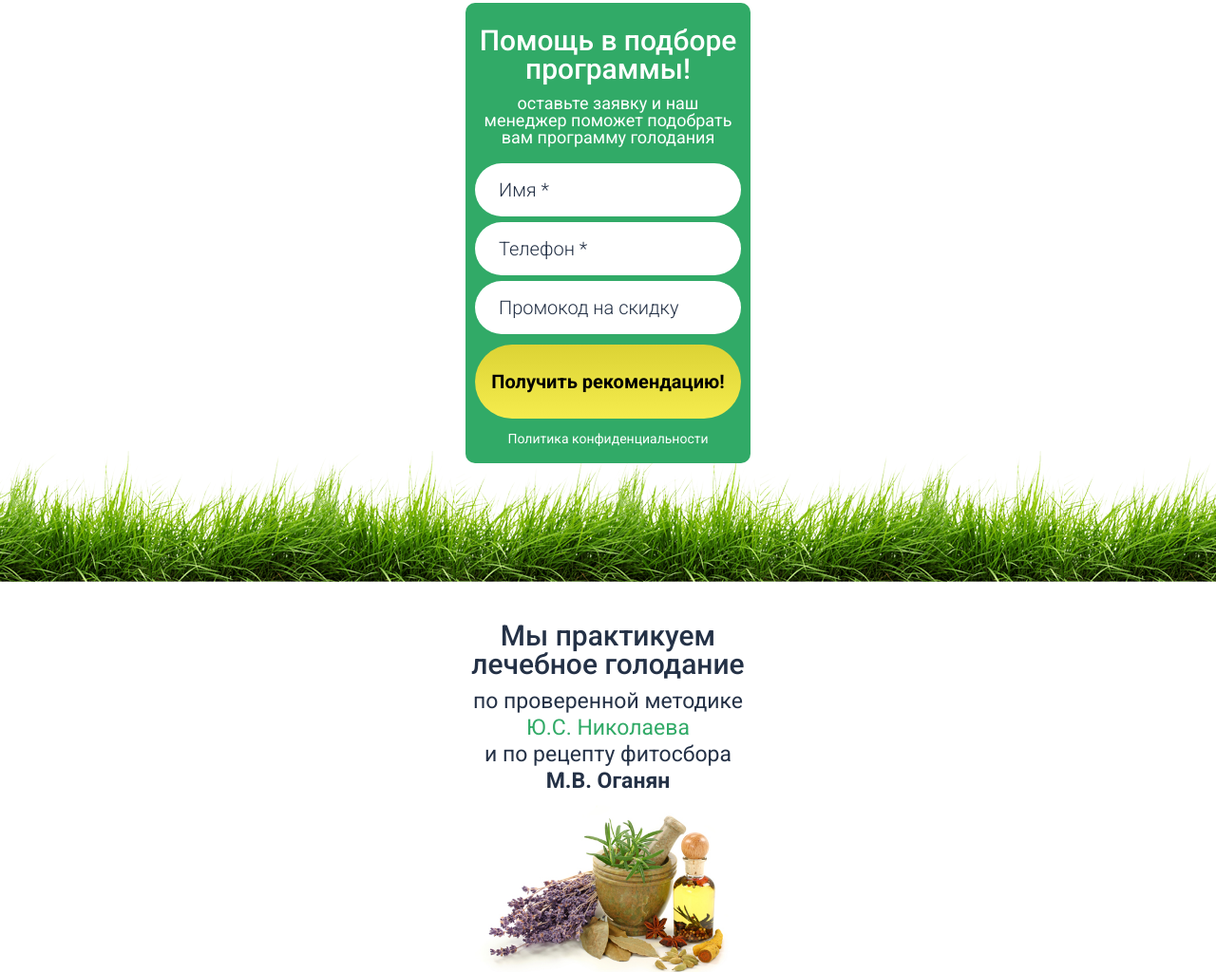
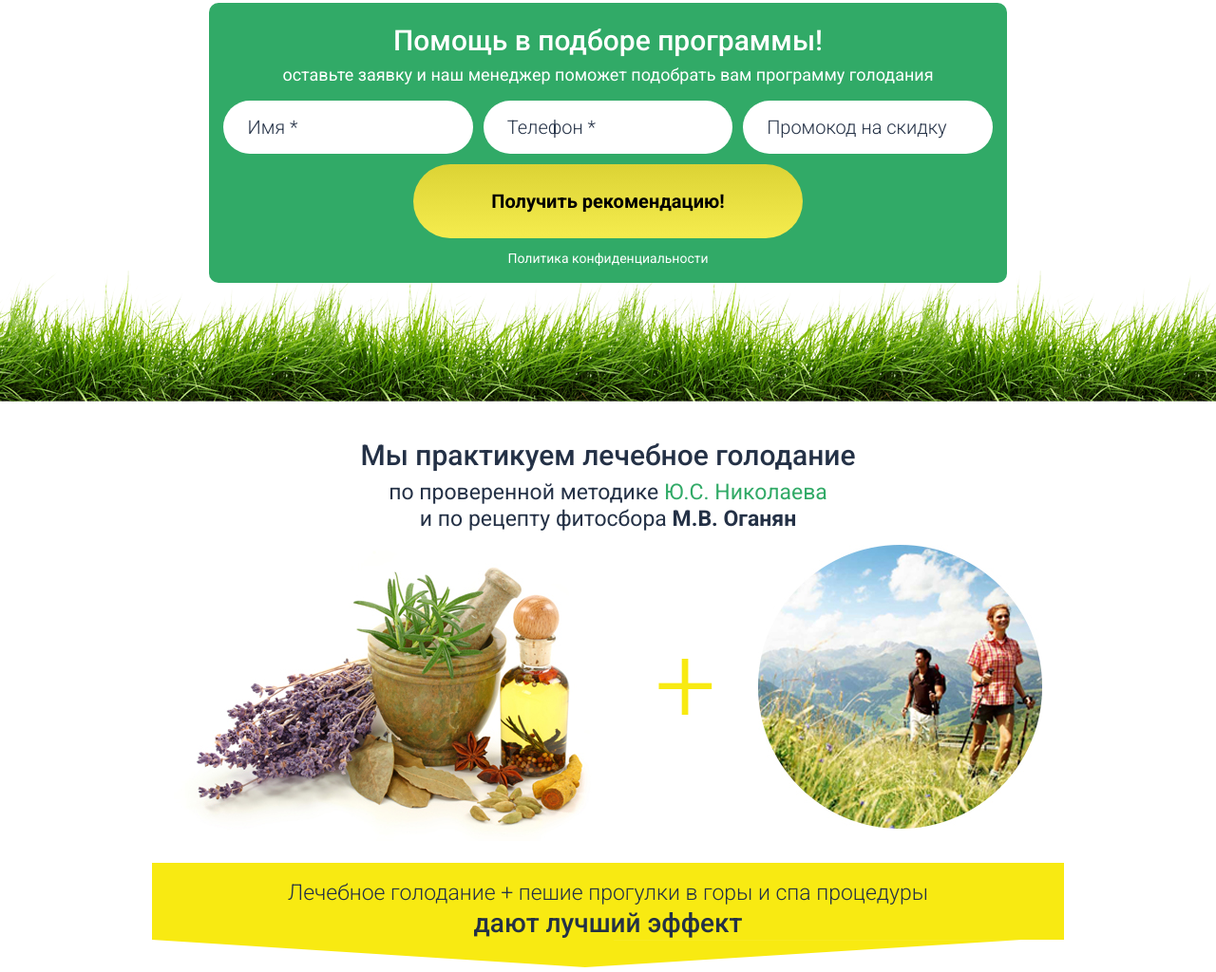
Before and after one commit to Verta-master/Landing-Berezki, a plain HTML site: page index.html in a window 1280 px wide. Shown: the part 1860-2884 px from the top of the page at 95% size. Drawn offline with Linux system fonts and the light colour scheme.

Commit message:
Update 2017-07-05T06:37:01.743Z

```diff
--- a/css/style.css
+++ b/css/style.css
@@ -1909,9 +1909,103 @@ textarea {
     margin-left: auto;
     margin-right: auto;
   }
+  .help__wrap {
+    width: 840px;
+  }
+  .help__form {
+    display: -ms-flexbox;
+    display: flex;
+    -ms-flex-wrap: wrap;
+        flex-wrap: wrap;
+    -ms-flex-pack: distribute;
+        justify-content: space-around;
+    -ms-flex-align: center;
+        align-items: center;
+  }
+  .help__form input {
+    width: 32%;
+  }
+  .help__btn {
+    width: 50%;
+  }
+  .recept__wrap {
+    width: 960px;
+  }
+  .recept__text {
+    width: 640px;
+    margin-left: auto;
+    margin-right: auto;
+  }
+  .recept__text span,
+  .recept__text strong {
+    display: inline-block;
+  }
+  .recept__img-wrap {
+    display: -ms-flexbox;
+    display: flex;
+    -ms-flex-pack: distribute;
+        justify-content: space-around;
+    -ms-flex-align: center;
+        align-items: center;
+  }
+  .recept__img {
+    margin: 0;
+  }
+  .recept__img:first-of-type {
+    width: 461px;
+    height: auto;
+  }
+  .recept__img:nth-of-type(2) {
+    width: 60px;
+    height: 60px;
+  }
+  .recept__img:last-of-type {
+    width: 299px;
+    height: 299px;
+    margin-top: 0;
+    margin-bottom: 0;
+  }
+  .recept__slogan::after {
+    width: 100%;
+    background-image: url(../img/shape-yellow-large.png);
+  }
   .title-h2 {
     max-width: 960px;
   }
+  .video {
+    background-image: url(../img/shape-screen.png);
+    background-repeat: no-repeat;
+    background-size: cover;
+  }
+  .video__block {
+    width: 960px;
+    padding-bottom: 130px;
+  }
+  .video__block picture img {
+    width: 864px;
+    height: auto;
+  }
+  .indication__bg {
+    width: 575px;
+  }
+  .indication__bg::after {
+    width: 575px;
+    height: 18px;
+    background-image: url(../img/shape-red-large.png);
+    background-size: cover;
+  }
+  .indication__bg--orange::after {
+    background-image: url(../img/shape-orange-large.png);
+  }
+  .indication__wrap {
+    display: -ms-flexbox;
+    display: flex;
+    -ms-flex-align: center;
+        align-items: center;
+    -ms-flex-pack: center;
+        justify-content: center;
+    width: 960px;
+  }
   .title-h3 {
     max-width: 960px;
   }
--- a/index.html
+++ b/index.html
@@ -101,11 +101,13 @@
         <section class="recept" id="method">
             <div class="recept__wrap">
                 <h2 class="title-h2">Мы практикуем лечебное голодание</h2>
-                <p class="recept__text">по проверенной методике <span>Ю.С. Николаева</span> и по рецепту фитосбора <strong>М.В. Оганян</strong></p>
-                <img src="img/recept.jpg" alt="рецепт" class="recept__img" width="461" height="325">
-                <img src="img/plus.svg" alt="плюс" class="recept__img" width="59" height="63">
-                <img src="img/circle-6.jpg" alt="пешие прогулки" class="recept__img" width="299" height="299">
-                <p class="recept__slogan">Лечебное голодание + пешие прогулки в горы<br>и спа процедуры <strong>дают лучший эффект</strong></p>
+                <p class="recept__text">по проверенной методике <span>Ю.С. Николаева</span><br>и по рецепту фитосбора <strong>М.В. Оганян</strong></p>
+                <div class="recept__img-wrap">
+                    <img src="img/recept.jpg" alt="рецепт" class="recept__img" width="461" height="325">
+                    <img src="img/plus.svg" alt="плюс" class="recept__img" width="59" height="63">
+                    <img src="img/circle-6.jpg" alt="пешие прогулки" class="recept__img" width="299" height="299">
+                </div>
+                <p class="recept__slogan">Лечебное голодание + пешие прогулки в горы и спа процедуры <strong>дают лучший эффект</strong></p>
             </div>
         </section>
         <section class="video">
@@ -144,8 +146,8 @@
                     <li class="indication__item indication__item--pro">И, конечно, снизите вес на 10% - 25%!<sup>7</sup></li>
                 </ul>
                 <p class="indication__comment">1,2,3,4,5,6,7 - Ваши результаты могут отличаться от заявленных</p>
-                <a href="#" class="btn btn--green indication__btn">Получить консультацию</a>
             </div>
+            <a href="#" class="btn btn--green indication__btn">Получить консультацию</a>
         </section>
         <section class="reviews" id="reviews">
             <div class="reviews__wrap">
```
Also changed, not shown: css/style.min.css, img/shape-green-large.png (added), img/shape-orange-large.png (added), img/shape-red-large.png (added), img/shape-screen.png (added), img/shape-yellow-large.png (added).
